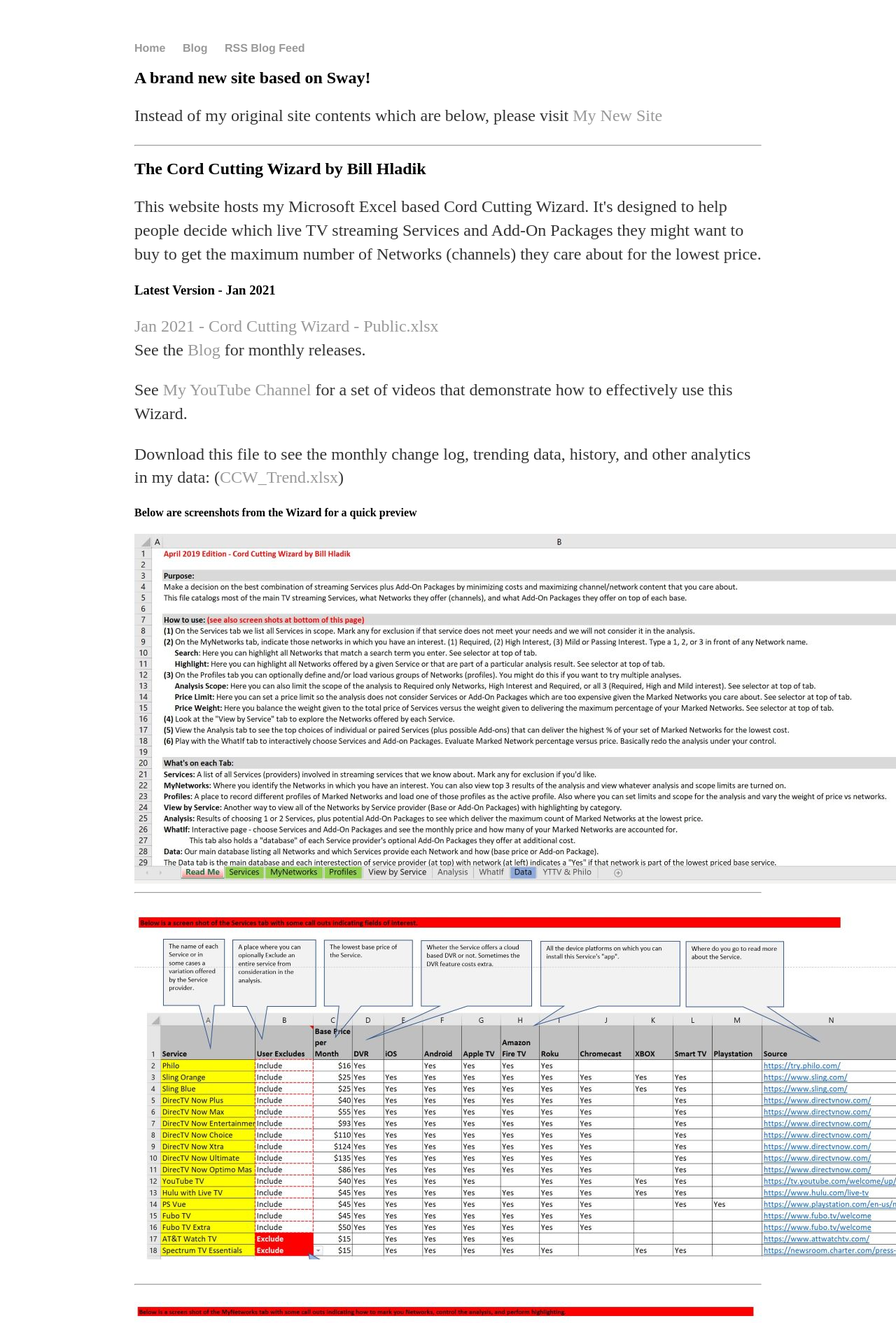
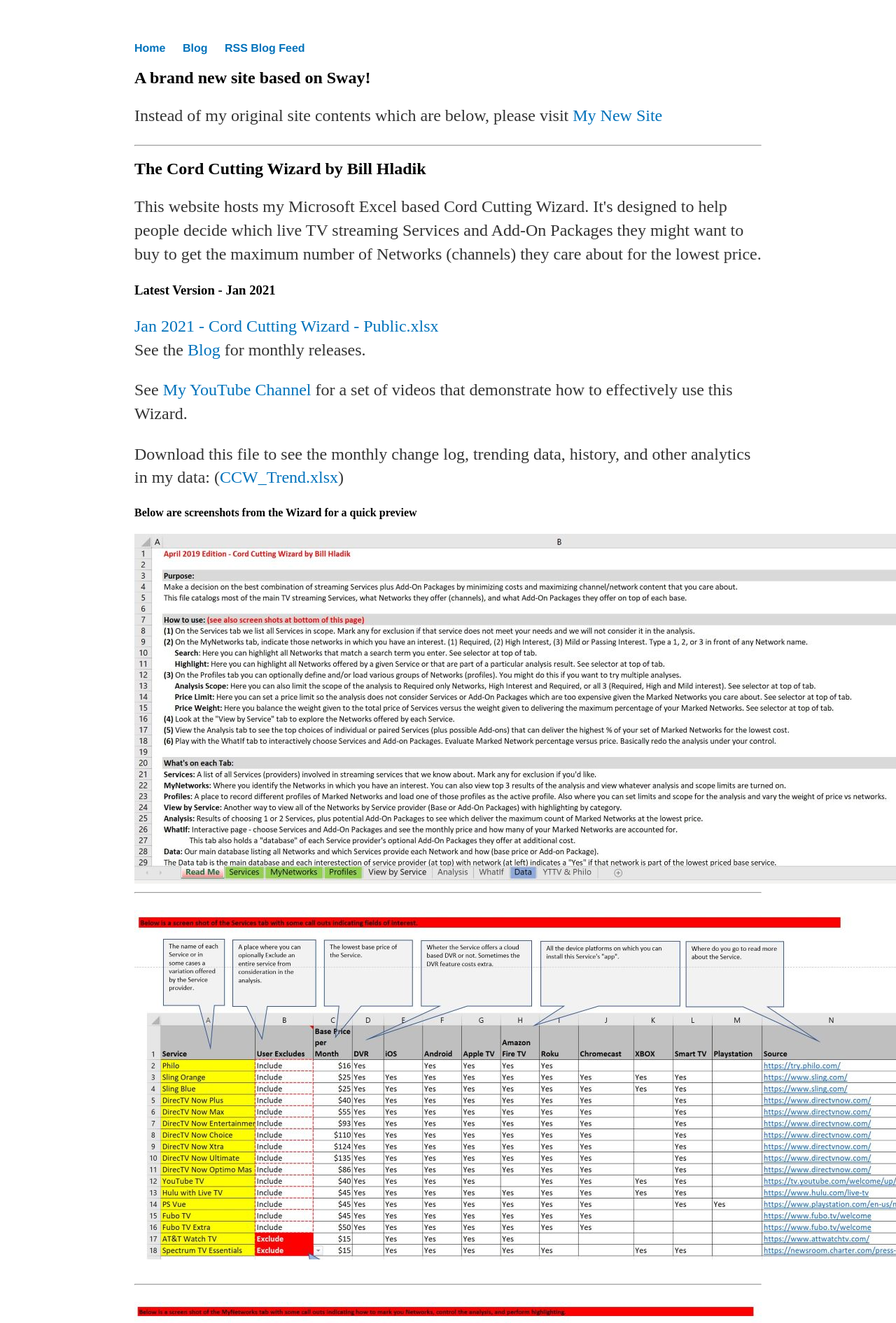
Before and after one commit to wjhladik/wjhladik.github.io, a Jekyll site: the page built from index.html, in a window 1280 px wide. Shown: the top 1891 px of the page at 70% size. Built offline with Jekyll 4.4.1, drawn with Linux system fonts in a browser that asks for light colours.

Commit message:
Update main.css

```diff
--- a/css/main.css
+++ b/css/main.css
@@ -14,7 +14,7 @@
 }
 a {
     text-decoration: none;
-    color: #999;
+    color: #0072bb;
 }
 a:hover {
     text-decoration: underline;
```
